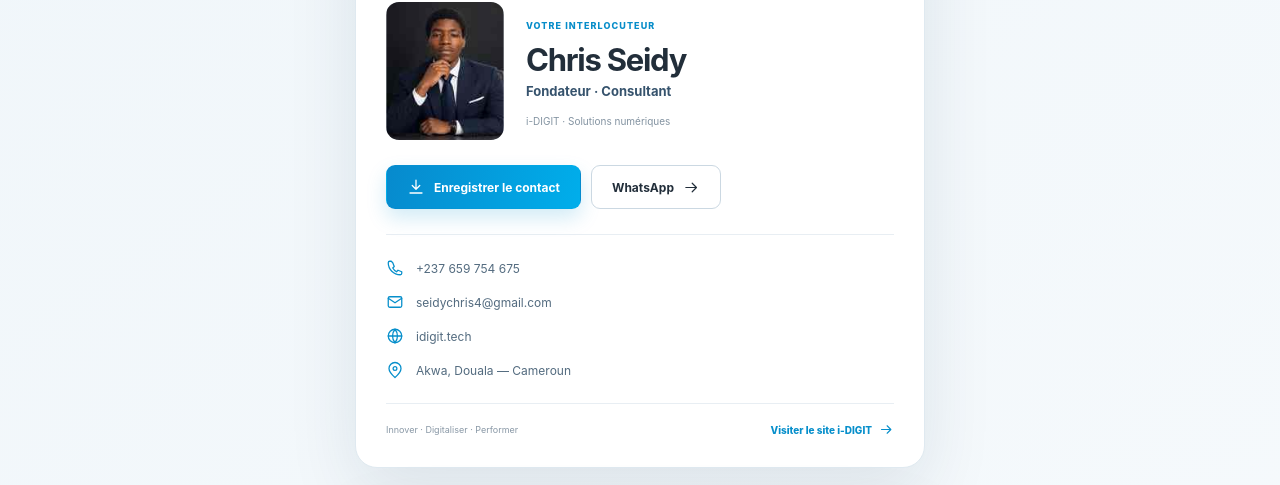
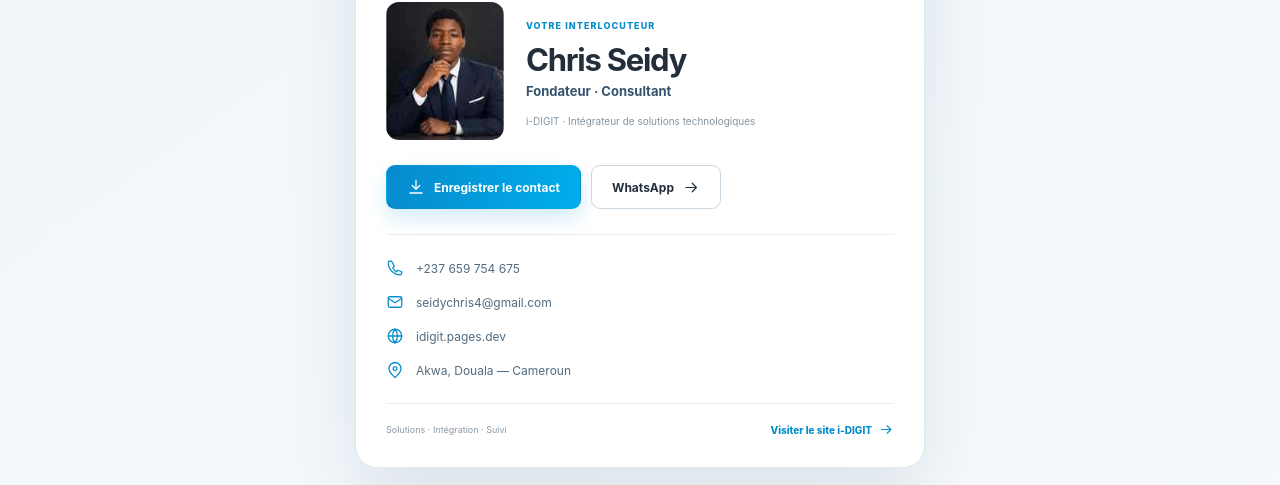
Before and after one commit to BryanSeidy/i-DIGIT, a Next.js app: page /carte in a window 1280 px wide. Shown: the part 280-765 px from the top of the page. Built offline with nearby package versions, Linux system fonts and the light colour scheme.

Commit message:
feat(site): align digital card and metadata with new positioning

```diff
--- a/app/carte/page.tsx
+++ b/app/carte/page.tsx
@@ -5,7 +5,7 @@ import { LeadForm } from './lead-form'
 
 export const metadata: Metadata = {
   title: 'Carte professionnelle — Chris Seidy',
-  description: 'Coordonnées professionnelles de Chris Seidy, Fondateur · Consultant chez i-DIGIT à Douala.',
+  description: 'Coordonnées professionnelles de Chris Seidy, Fondateur · Consultant chez i-DIGIT, intégrateur de solutions technologiques au Cameroun.',
   alternates: { canonical: '/carte/' },
 }
 
@@ -13,10 +13,10 @@ export default function CartePage() {
   return (
     <section className="card-page">
       <div className="digital-card">
-        <div className="digital-card-top"><img src="/brand/idigit-logo-horizontal.svg" alt="i-DIGIT — Solutions numériques"/><span>CARTE PROFESSIONNELLE</span></div>
+        <div className="digital-card-top"><img src="/brand/idigit-logo-horizontal.svg" alt="i-DIGIT — Intégration de solutions technologiques"/><span>CARTE PROFESSIONNELLE</span></div>
         <div className="digital-card-person">
           <img src="/images/chris-seidy.svg" alt="Portrait de remplacement Chris Seidy" className="profile-photo"/>
-          <div><span className="profile-overline">VOTRE INTERLOCUTEUR</span><h1>Chris Seidy</h1><p>Fondateur · Consultant</p><span className="profile-company">i-DIGIT · Solutions numériques</span></div>
+          <div><span className="profile-overline">VOTRE INTERLOCUTEUR</span><h1>Chris Seidy</h1><p>Fondateur · Consultant</p><span className="profile-company">i-DIGIT · Intégrateur de solutions technologiques</span></div>
         </div>
         <div className="digital-card-actions">
           <a className="button button-primary" href="/chris-seidy.vcf" download><Icon name="download" size={18}/> Enregistrer le contact</a>
@@ -25,10 +25,10 @@ export default function CartePage() {
         <div className="digital-card-details">
           <a href="tel:+237659754675"><Icon name="phone"/> <span>+237 659 754 675</span></a>
           <a href="mailto:seidychris4@gmail.com"><Icon name="mail"/> <span>seidychris4@gmail.com</span></a>
-          <a href="https://idigit.tech" target="_blank" rel="noreferrer"><Icon name="globe"/> <span>idigit.tech</span></a>
+          <a href="https://idigit.pages.dev" target="_blank" rel="noreferrer"><Icon name="globe"/> <span>idigit.pages.dev</span></a>
           <div><Icon name="pin"/> <span>Akwa, Douala — Cameroun</span></div>
         </div>
-        <div className="digital-card-footer"><span>Innover · Digitaliser · Performer</span><Link href="/">Visiter le site i-DIGIT <Icon name="arrow" size={15}/></Link></div>
+        <div className="digital-card-footer"><span>Solutions · Intégration · Suivi</span><Link href="/">Visiter le site i-DIGIT <Icon name="arrow" size={15}/></Link></div>
       </div>
       <LeadForm />
       <p className="card-page-note">Une présentation professionnelle d'i-DIGIT. Pour toute demande, contactez-nous directement.</p>
```
